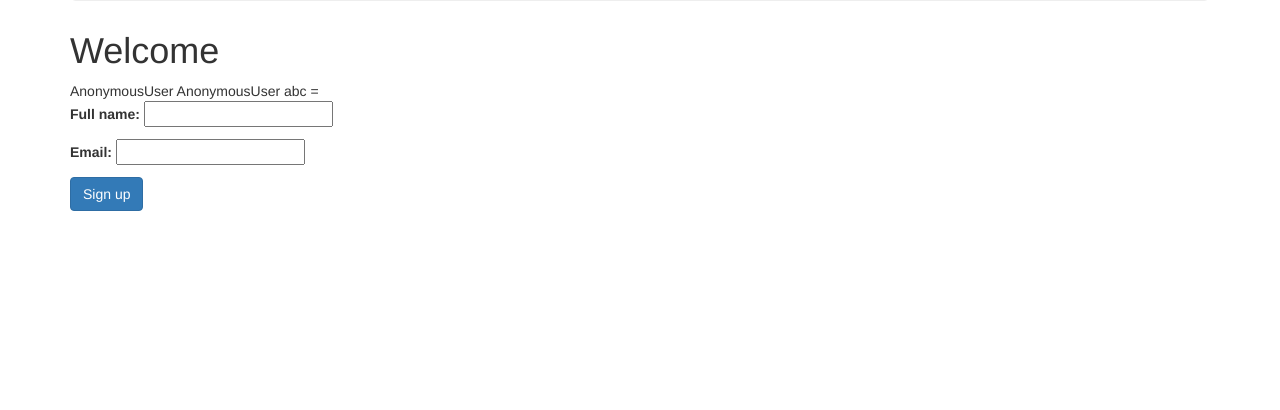
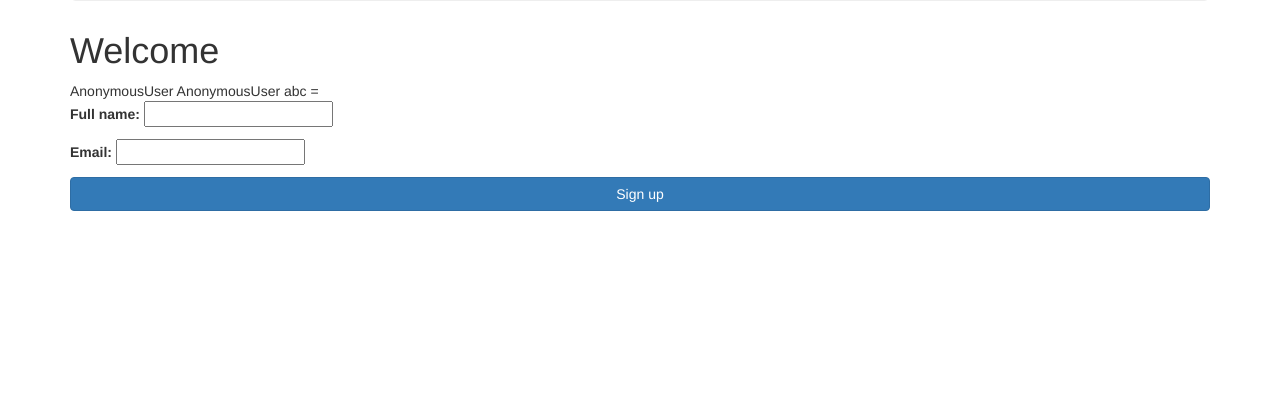
Before and after one commit to EvenYan/website, a Django app: page / in a window 1280 px wide. Shown: the part 445-855 px from the top of the page. Run offline with Django 3.2, Linux system fonts and the light colour scheme; some libraries are stand-ins or nearby versions.

Commit message:
Add style for Sign-Up button 2

```diff
--- a/templates/home.html
+++ b/templates/home.html
@@ -27,6 +27,6 @@ abc = {{ abc }}
     <!--<input type="text">-->
     <!--<input>-->
 
-    <input class="btn btn-primary" type="submit" value="Sign up">
+    <input class="btn btn-primary btn-block" type="submit" value="Sign up">
 </form>
 {% endblock %}
```
